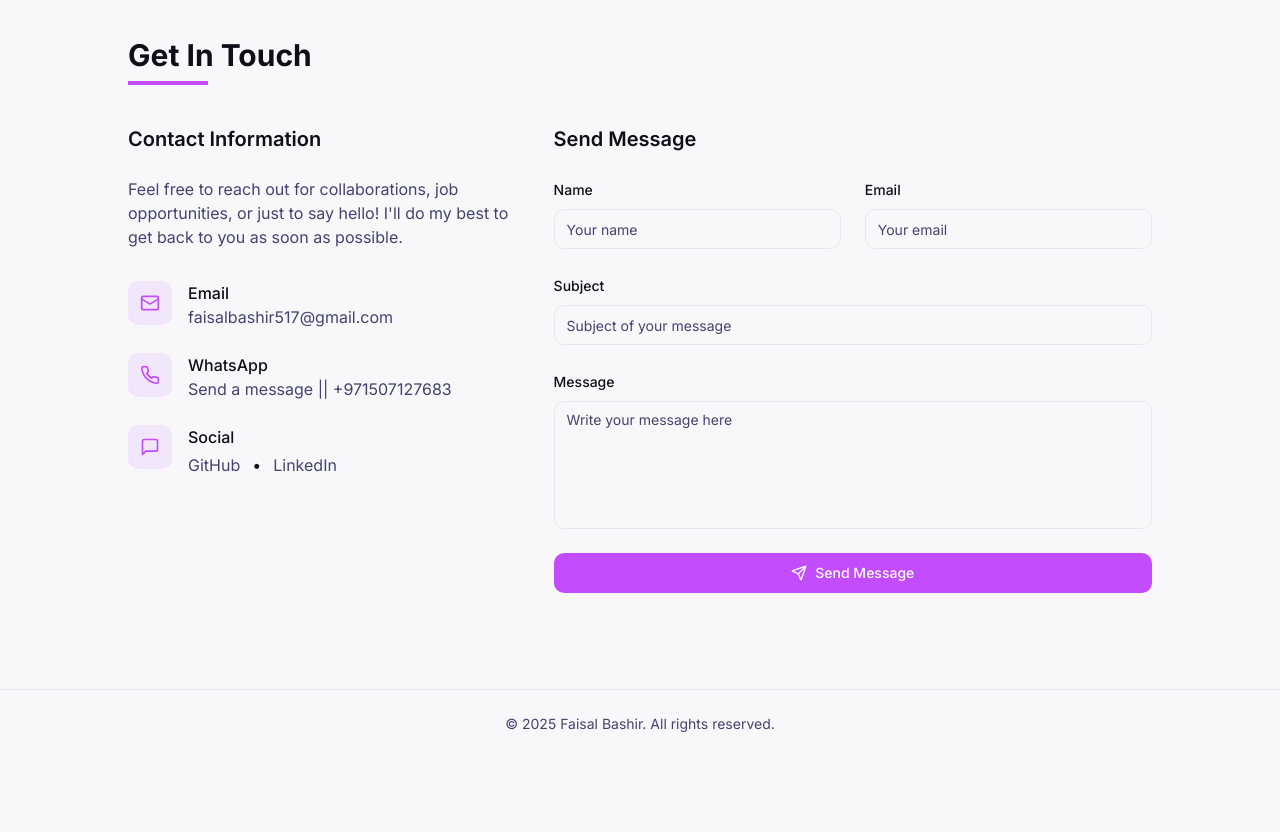
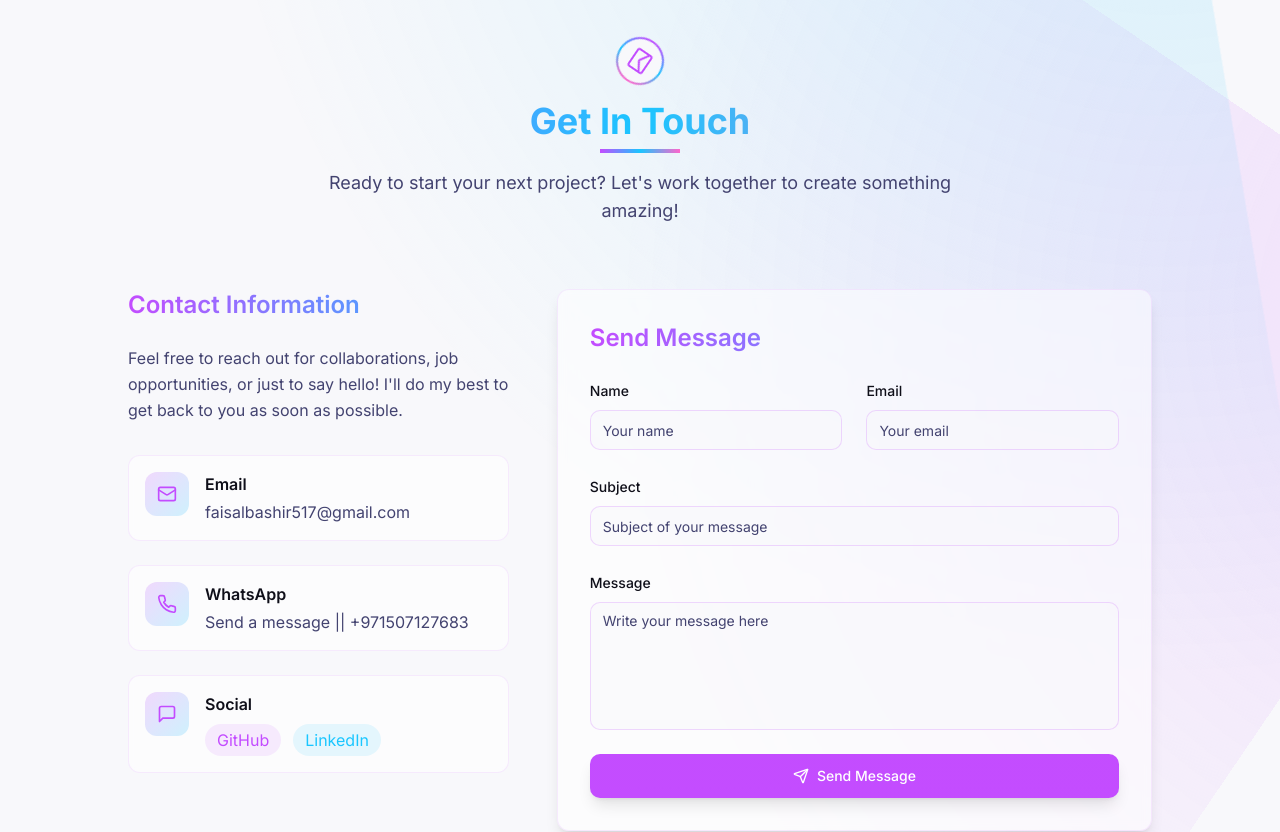
Before and after one commit to Faisal105/Portfolio-Next, a Next.js app: page / in a window 1280 px wide. Shown: the part 7323-8155 px from the top of the page. Built offline with nearby package versions, Linux system fonts and the light colour scheme.

Commit message:
Enhanced ContactSection with better animations and micro-interactions
cgen-ae7d6815751a484f8e8ced6272f907d7

```diff
--- a/components/sections/ContactSection.tsx
+++ b/components/sections/ContactSection.tsx
@@ -13,7 +13,7 @@ import {
   FormField,
   FormItem,
   FormLabel,
-  FormMessage
+  FormMessage,
 } from "@/components/ui/form";
 import { Input } from "@/components/ui/input";
 import { Textarea } from "@/components/ui/textarea";
@@ -23,8 +23,12 @@ import { useToast } from "@/hooks/use-toast";
 const contactFormSchema = z.object({
   name: z.string().min(2, { message: "Name must be at least 2 characters." }),
   email: z.string().email({ message: "Please enter a valid email address." }),
-  subject: z.string().min(4, { message: "Subject must be at least 4 characters." }),
-  message: z.string().min(10, { message: "Message must be at least 10 characters." }),
+  subject: z
+    .string()
+    .min(4, { message: "Subject must be at least 4 characters." }),
+  message: z
+    .string()
+    .min(10, { message: "Message must be at least 10 characters." }),
 });
 
 type ContactFormValues = z.infer<typeof contactFormSchema>;
@@ -47,20 +51,55 @@ export default function ContactSection() {
     },
   });
 
+  const containerVariants = {
+    hidden: { opacity: 0 },
+    visible: {
+      opacity: 1,
+      transition: {
+        staggerChildren: 0.2,
+        delayChildren: 0.1,
+      },
+    },
+  };
+
+  const itemVariants = {
+    hidden: { opacity: 0, y: 20 },
+    visible: {
+      opacity: 1,
+      y: 0,
+      transition: {
+        duration: 0.6,
+        ease: "easeOut",
+      },
+    },
+  };
+
+  const contactItemVariants = {
+    hidden: { opacity: 0, x: -20 },
+    visible: {
+      opacity: 1,
+      x: 0,
+      transition: {
+        duration: 0.6,
+        ease: "easeOut",
+      },
+    },
+  };
+
   const onSubmit = async (data: ContactFormValues) => {
     setIsSubmitting(true);
 
     try {
-      const response = await fetch('/api/send', {
-        method: 'POST',
+      const response = await fetch("/api/send", {
+        method: "POST",
         headers: {
-          'Content-Type': 'application/json',
+          "Content-Type": "application/json",
         },
         body: JSON.stringify(data),
       });
 
       if (!response.ok) {
-        throw new Error('Failed to send message');
+        throw new Error("Failed to send message");
       }
 
       toast({
@@ -81,102 +120,208 @@ export default function ContactSection() {
   };
 
   return (
-    <section id="contact" className="py-24">
+    <section id="contact" className="py-24 relative overflow-hidden">
+      {/* Enhanced background */}
+      <div className="absolute inset-0 -z-10">
+        <motion.div
+          animate={{
+            rotate: [0, 360],
+            scale: [1, 1.1, 1],
+          }}
+          transition={{
+            duration: 20,
+            repeat: Infinity,
+            ease: "linear",
+          }}
+          className="absolute inset-0 bg-[radial-gradient(circle_at_0%_0%,hsl(var(--primary)/0.15),transparent_50%)]"
+        />
+        <motion.div
+          animate={{
+            rotate: [360, 0],
+            scale: [1, 1.2, 1],
+          }}
+          transition={{
+            duration: 25,
+            repeat: Infinity,
+            ease: "linear",
+          }}
+          className="absolute inset-0 bg-[radial-gradient(circle_at_100%_100%,hsl(var(--secondary)/0.15),transparent_50%)]"
+        />
+      </div>
+
       <div className="container mx-auto px-4">
         <motion.div
           ref={ref}
-          initial={{ opacity: 0, y: 20 }}
-          animate={inView ? { opacity: 1, y: 0 } : { opacity: 0, y: 20 }}
-          transition={{ duration: 0.5 }}
+          variants={containerVariants}
+          initial="hidden"
+          animate={inView ? "visible" : "hidden"}
           className="max-w-5xl mx-auto"
         >
-          <h2 className="text-3xl font-bold mb-2">Get In Touch</h2>
-          <div className="w-20 h-1 bg-primary mb-10"></div>
+          <motion.div variants={itemVariants} className="text-center mb-16">
+            <div className="inline-block mb-4">
+              <motion.div
+                animate={{
+                  rotate: [0, 360],
+                }}
+                transition={{
+                  duration: 20,
+                  repeat: Infinity,
+                  ease: "linear",
+                }}
+                className="w-12 h-12 rounded-full bg-gradient-to-r from-primary via-secondary to-accent p-[2px]"
+              >
+                <div className="w-full h-full rounded-full bg-background flex items-center justify-center">
+                  <Mail className="w-6 h-6 text-primary" />
+                </div>
+              </motion.div>
+            </div>
+            <h2 className="text-4xl font-bold mb-2 bg-gradient-to-r from-primary via-secondary to-accent bg-clip-text text-transparent">
+              Get In Touch
+            </h2>
+            <div className="w-20 h-1 bg-gradient-to-r from-primary via-secondary to-accent mx-auto mb-4"></div>
+            <p className="text-muted-foreground text-lg max-w-2xl mx-auto">
+              Ready to start your next project? Let's work together to create
+              something amazing!
+            </p>
+          </motion.div>
 
-          <div className="grid grid-cols-1 lg:grid-cols-5 gap-10">
-            <div className="lg:col-span-2">
-              <h3 className="text-xl font-semibold mb-6">Contact Information</h3>
-              <p className="text-muted-foreground mb-8">
-                Feel free to reach out for collaborations, job opportunities, or just to say hello!
-                I&apos;ll do my best to get back to you as soon as possible.
+          <div className="grid grid-cols-1 lg:grid-cols-5 gap-12">
+            <motion.div variants={itemVariants} className="lg:col-span-2">
+              <h3 className="text-2xl font-semibold mb-6 bg-gradient-to-r from-primary to-secondary bg-clip-text text-transparent">
+                Contact Information
+              </h3>
+              <p className="text-muted-foreground mb-8 leading-relaxed">
+                Feel free to reach out for collaborations, job opportunities, or
+                just to say hello! I&apos;ll do my best to get back to you as
+                soon as possible.
               </p>
 
               <div className="space-y-6">
-                <div className="flex items-start gap-4">
-                  <div className="p-3 rounded-md bg-primary/10 text-primary">
+                <motion.div
+                  variants={contactItemVariants}
+                  whileHover={{ scale: 1.02, x: 5 }}
+                  className="flex items-start gap-4 p-4 rounded-lg bg-card/50 backdrop-blur-sm border border-primary/10 hover:border-primary/20 transition-all duration-300"
+                >
+                  <motion.div
+                    whileHover={{ scale: 1.1, rotate: 5 }}
+                    className="p-3 rounded-xl bg-gradient-to-br from-primary/20 to-secondary/20 text-primary"
+                  >
                     <Mail className="h-5 w-5" />
-                  </div>
+                  </motion.div>
                   <div>
-                    <h4 className="font-medium">Email</h4>
+                    <h4 className="font-semibold text-foreground mb-1">
+                      Email
+                    </h4>
                     <a
                       href="mailto:faisalbashir517@gmail.com"
-                      className="text-muted-foreground hover:text-primary transition-colors"
+                      className="text-muted-foreground hover:text-primary transition-colors duration-300"
                     >
                       faisalbashir517@gmail.com
                     </a>
                   </div>
-                </div>
+                </motion.div>
 
-                <div className="flex items-start gap-4">
-                  <div className="p-3 rounded-md bg-primary/10 text-primary">
+                <motion.div
+                  variants={contactItemVariants}
+                  whileHover={{ scale: 1.02, x: 5 }}
+                  className="flex items-start gap-4 p-4 rounded-lg bg-card/50 backdrop-blur-sm border border-primary/10 hover:border-primary/20 transition-all duration-300"
+                >
+                  <motion.div
+                    whileHover={{ scale: 1.1, rotate: 5 }}
+                    className="p-3 rounded-xl bg-gradient-to-br from-primary/20 to-secondary/20 text-primary"
+                  >
                     <Phone className="h-5 w-5" />
-                  </div>
+                  </motion.div>
                   <div>
-                    <h4 className="font-medium">WhatsApp</h4>
+                    <h4 className="font-semibold text-foreground mb-1">
+                      WhatsApp
+                    </h4>
                     <a
                       href="https://wa.me/+971507127683"
-                      className="text-muted-foreground hover:text-primary transition-colors"
+                      className="text-muted-foreground hover:text-primary transition-colors duration-300"
                       target="_blank"
                       rel="noopener noreferrer"
                     >
                       Send a message || +971507127683
                     </a>
                   </div>
-                </div>
+                </motion.div>
 
-                <div className="flex items-start gap-4">
-                  <div className="p-3 rounded-md bg-primary/10 text-primary">
+                <motion.div
+                  variants={contactItemVariants}
+                  whileHover={{ scale: 1.02, x: 5 }}
+                  className="flex items-start gap-4 p-4 rounded-lg bg-card/50 backdrop-blur-sm border border-primary/10 hover:border-primary/20 transition-all duration-300"
+                >
+                  <motion.div
+                    whileHover={{ scale: 1.1, rotate: 5 }}
+                    className="p-3 rounded-xl bg-gradient-to-br from-primary/20 to-secondary/20 text-primary"
+                  >
                     <MessageSquare className="h-5 w-5" />
-                  </div>
+                  </motion.div>
                   <div>
-                    <h4 className="font-medium">Social</h4>
-                    <div className="flex gap-3 mt-1">
-                      <a
+                    <h4 className="font-semibold text-foreground mb-1">
+                      Social
+                    </h4>
+                    <div className="flex gap-3 mt-2">
+                      <motion.a
+                        whileHover={{ scale: 1.05 }}
+                        whileTap={{ scale: 0.95 }}
                         href="https://github.com/Faisal105"
-                        className="text-muted-foreground hover:text-primary transition-colors"
+                        className="px-3 py-1 rounded-full bg-primary/10 text-primary hover:bg-primary/20 transition-colors duration-300"
                         target="_blank"
                         rel="noopener noreferrer"
                       >
                         GitHub
-                      </a>
-                      <span>•</span>
-                      <a
+                      </motion.a>
+                      <motion.a
+                        whileHover={{ scale: 1.05 }}
+                        whileTap={{ scale: 0.95 }}
                         href="https://www.linkedin.com/in/fb258/"
-                        className="text-muted-foreground hover:text-primary transition-colors"
+                        className="px-3 py-1 rounded-full bg-secondary/10 text-secondary hover:bg-secondary/20 transition-colors duration-300"
                         target="_blank"
                         rel="noopener noreferrer"
                       >
                         LinkedIn
-                      </a>
+                      </motion.a>
                     </div>
                   </div>
+                </motion.div>
               </div>
-              </div>
-            </div>
+            </motion.div>
 
-            <div className="lg:col-span-3">
-              <h3 className="text-xl font-semibold mb-6">Send Message</h3>
+            <motion.div variants={itemVariants} className="lg:col-span-3">
+              <div className="bg-card/50 backdrop-blur-sm border border-primary/10 rounded-xl p-8 shadow-lg">
+                <h3 className="text-2xl font-semibold mb-6 bg-gradient-to-r from-primary to-secondary bg-clip-text text-transparent">
+                  Send Message
+                </h3>
                 <Form {...form}>
-                <form onSubmit={form.handleSubmit(onSubmit)} className="space-y-6">
-                  <div className="grid grid-cols-1 md:grid-cols-2 gap-6">
+                  <form
+                    onSubmit={form.handleSubmit(onSubmit)}
+                    className="space-y-6"
+                  >
+                    <motion.div
+                      variants={itemVariants}
+                      className="grid grid-cols-1 md:grid-cols-2 gap-6"
+                    >
                       <FormField
                         control={form.control}
                         name="name"
                         render={({ field }) => (
                           <FormItem>
-                          <FormLabel>Name</FormLabel>
+                            <FormLabel className="text-foreground font-medium">
+                              Name
+                            </FormLabel>
                             <FormControl>
-                            <Input placeholder="Your name" {...field} />
+                              <motion.div
+                                whileFocus={{ scale: 1.02 }}
+                                transition={{ duration: 0.2 }}
+                              >
+                                <Input
+                                  placeholder="Your name"
+                                  className="bg-background/50 border-primary/20 focus:border-primary/40 transition-colors duration-300"
+                                  {...field}
+                                />
+                              </motion.div>
                             </FormControl>
                             <FormMessage />
                           </FormItem>
@@ -187,71 +332,137 @@ export default function ContactSection() {
                         name="email"
                         render={({ field }) => (
                           <FormItem>
-                          <FormLabel>Email</FormLabel>
+                            <FormLabel className="text-foreground font-medium">
+                              Email
+                            </FormLabel>
                             <FormControl>
-                            <Input placeholder="Your email" {...field} />
+                              <motion.div
+                                whileFocus={{ scale: 1.02 }}
+                                transition={{ duration: 0.2 }}
+                              >
+                                <Input
+                                  placeholder="Your email"
+                                  className="bg-background/50 border-primary/20 focus:border-primary/40 transition-colors duration-300"
+                                  {...field}
+                                />
+                              </motion.div>
                             </FormControl>
                             <FormMessage />
                           </FormItem>
                         )}
                       />
-                  </div>
+                    </motion.div>
 
+                    <motion.div variants={itemVariants}>
                       <FormField
                         control={form.control}
                         name="subject"
                         render={({ field }) => (
                           <FormItem>
-                        <FormLabel>Subject</FormLabel>
+                            <FormLabel className="text-foreground font-medium">
+                              Subject
+                            </FormLabel>
                             <FormControl>
-                          <Input placeholder="Subject of your message" {...field} />
+                              <motion.div
+                                whileFocus={{ scale: 1.02 }}
+                                transition={{ duration: 0.2 }}
+                              >
+                                <Input
+                                  placeholder="Subject of your message"
+                                  className="bg-background/50 border-primary/20 focus:border-primary/40 transition-colors duration-300"
+                                  {...field}
+                                />
+                              </motion.div>
                             </FormControl>
                             <FormMessage />
                           </FormItem>
                         )}
                       />
+                    </motion.div>
 
+                    <motion.div variants={itemVariants}>
                       <FormField
                         control={form.control}
                         name="message"
                         render={({ field }) => (
                           <FormItem>
-                        <FormLabel>Message</FormLabel>
+                            <FormLabel className="text-foreground font-medium">
+                              Message
+                            </FormLabel>
                             <FormControl>
+                              <motion.div
+                                whileFocus={{ scale: 1.02 }}
+                                transition={{ duration: 0.2 }}
+                              >
                                 <Textarea
                                   placeholder="Write your message here"
-                            className="min-h-32 resize-none"
+                                  className="min-h-32 resize-none bg-background/50 border-primary/20 focus:border-primary/40 transition-colors duration-300"
                                   {...field}
                                 />
+                              </motion.div>
                             </FormControl>
                             <FormMessage />
                           </FormItem>
                         )}
                       />
+                    </motion.div>
 
-                  <Button type="submit" className="w-full" disabled={isSubmitting}>
+                    <motion.div
+                      variants={itemVariants}
+                      whileHover={{ scale: 1.02 }}
+                      whileTap={{ scale: 0.98 }}
+                    >
+                      <Button
+                        type="submit"
+                        className="w-full bg-gradient-to-r from-primary to-primary/80 hover:from-primary/90 hover:to-primary/70 shadow-lg hover:shadow-xl transition-all duration-300"
+                        disabled={isSubmitting}
+                        size="lg"
+                      >
                         {isSubmitting ? (
-                      <>Processing...</>
+                          <>
+                            <motion.div
+                              animate={{ rotate: 360 }}
+                              transition={{
+                                duration: 1,
+                                repeat: Infinity,
+                                ease: "linear",
+                              }}
+                              className="mr-2"
+                            >
+                              <Send className="h-4 w-4" />
+                            </motion.div>
+                            Processing...
+                          </>
                         ) : (
                           <>
                             <Send className="mr-2 h-4 w-4" /> Send Message
                           </>
                         )}
                       </Button>
+                    </motion.div>
                   </form>
                 </Form>
               </div>
+            </motion.div>
           </div>
         </motion.div>
       </div>
 
-      <footer className="mt-24 py-6 border-t">
+      <motion.footer
+        initial={{ opacity: 0, y: 20 }}
+        whileInView={{ opacity: 1, y: 0 }}
+        transition={{ duration: 0.6 }}
+        className="mt-24 py-8 border-t border-primary/20 bg-card/30 backdrop-blur-sm"
+      >
         <div className="container mx-auto px-4 text-center">
-          <p className="text-muted-foreground text-sm">
-            © {new Date().getFullYear()} Faisal Bashir. All rights reserved.
+          <p className="text-muted-foreground">
+            �� {new Date().getFullYear()}{" "}
+            <span className="text-primary font-medium">Faisal Bashir</span>. All
+            rights reserved. Built with ❤️ using Next.js, TypeScript & Framer
+            Motion.
           </p>
         </div>
-      </footer>
+      </motion.footer>
     </section>
   );
 }
```
Lines whose indentation alone changed are shown as unchanged.
